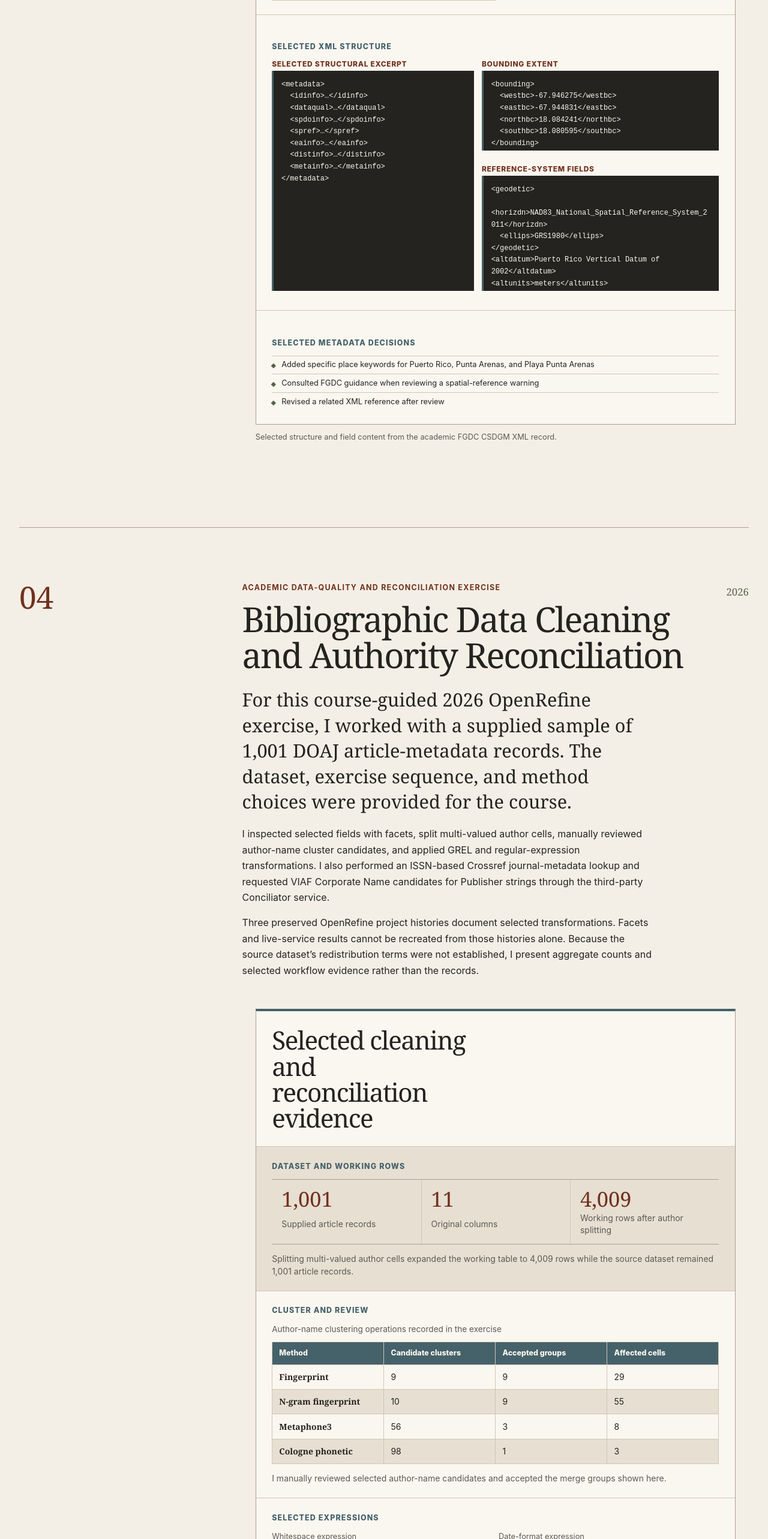
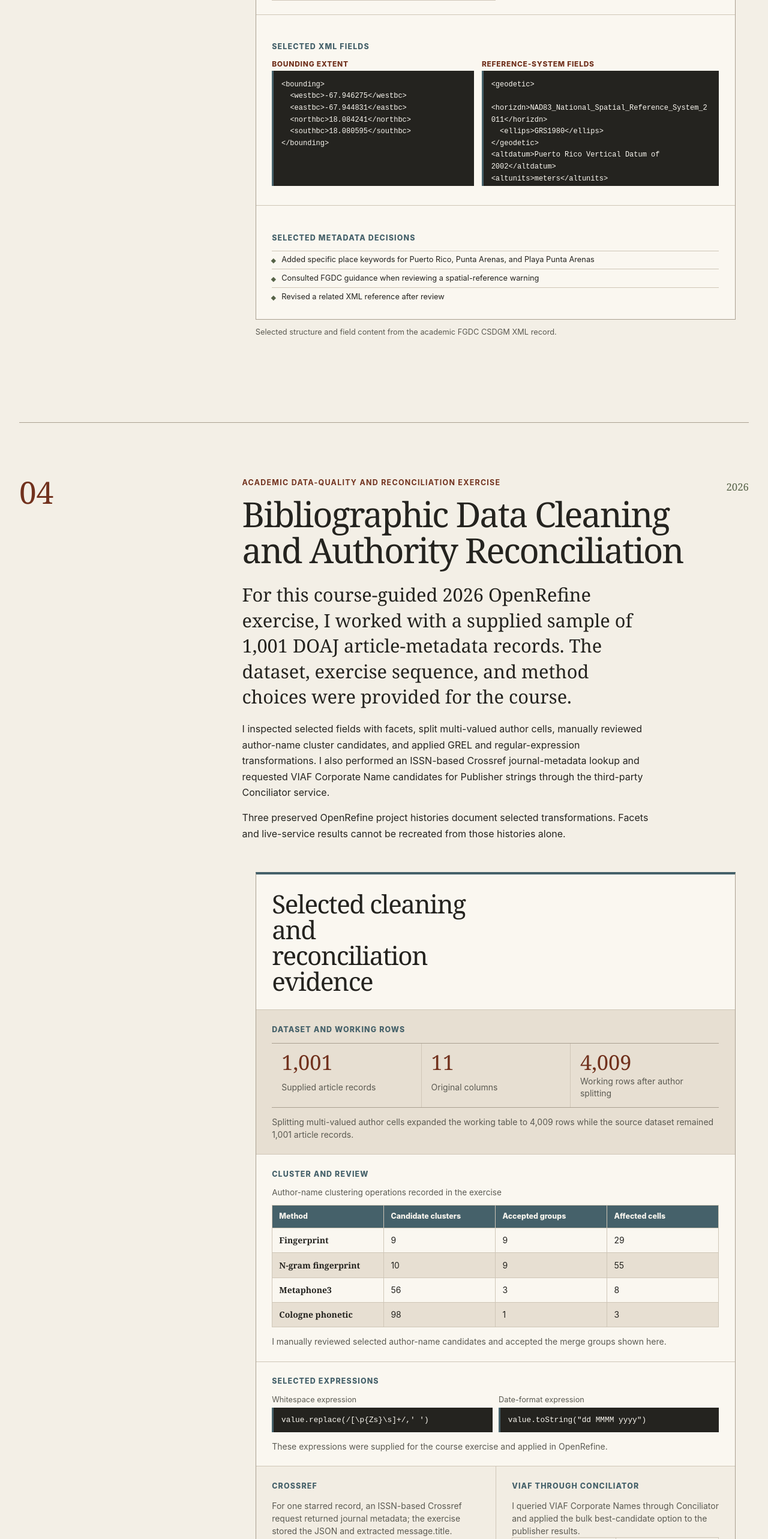
Before and after one commit to unguisdraconis/unguisdraconis.github.io, a React (Vite) app: page / in a window 1280 px wide. Shown: the part 7200-9766 px from the top of the page at 60% size. Built offline with nearby package versions, Linux system fonts and the light colour scheme.

Commit message:
refactor: tighten final evidence copy

```diff
--- a/src/components/MetadataEvidence.jsx
+++ b/src/components/MetadataEvidence.jsx
@@ -62,7 +62,7 @@ export function MetadataEvidence({ evidence, projectId }) {
         </section>
 
         <section className="metadata-section" aria-labelledby={`${projectId}-xml`}>
-          <MetadataHeading id={`${projectId}-xml`}>Selected XML structure</MetadataHeading>
+          <MetadataHeading id={`${projectId}-xml`}>Selected XML fields</MetadataHeading>
           <div className="metadata-xml-grid">
             {evidence.excerpts.map((excerpt) => (
               <XmlExcerpt key={excerpt.title} excerpt={excerpt} />
--- a/src/content/projects.js
+++ b/src/content/projects.js
@@ -195,18 +195,6 @@ export const projects = [
       ],
       excerpts: [
         {
-          title: 'Selected structural excerpt',
-          code: `<metadata>
-  <idinfo>…</idinfo>
-  <dataqual>…</dataqual>
-  <spdoinfo>…</spdoinfo>
-  <spref>…</spref>
-  <eainfo>…</eainfo>
-  <distinfo>…</distinfo>
-  <metainfo>…</metainfo>
-</metadata>`,
-        },
-        {
           title: 'Bounding extent',
           code: `<bounding>
   <westbc>-67.946275</westbc>
@@ -243,7 +231,7 @@ export const projects = [
     narrative: [
       'For this course-guided 2026 OpenRefine exercise, I worked with a supplied sample of 1,001 DOAJ article-metadata records. The dataset, exercise sequence, and method choices were provided for the course.',
       'I inspected selected fields with facets, split multi-valued author cells, manually reviewed author-name cluster candidates, and applied GREL and regular-expression transformations. I also performed an ISSN-based Crossref journal-metadata lookup and requested VIAF Corporate Name candidates for Publisher strings through the third-party Conciliator service.',
-      'Three preserved OpenRefine project histories document selected transformations. Facets and live-service results cannot be recreated from those histories alone. Because the source dataset’s redistribution terms were not established, I present aggregate counts and selected workflow evidence rather than the records.',
+      'Three preserved OpenRefine project histories document selected transformations. Facets and live-service results cannot be recreated from those histories alone.',
     ],
     evidence: {
       type: 'bibliographic-workflow',
@@ -313,7 +301,7 @@ export const projects = [
       },
       viaf: {
         summary:
-          'Publisher strings were reconciled against VIAF Corporate Name candidates through Conciliator.',
+          'I queried VIAF Corporate Names through Conciliator and applied the bulk best-candidate option to the publisher results.',
         metrics: [
           {
             value: '965',
@@ -324,7 +312,7 @@ export const projects = [
             label: 'Rows left unmatched',
           },
         ],
-        note: 'The best candidates were not validated row by row.',
+        note: 'These mappings were not verified individually.',
       },
       caption:
         'Aggregate results and selected operations from the course-guided OpenRefine exercise.',
@@ -338,8 +326,8 @@ export const projects = [
     context: 'Academic database prototype',
     narrative: [
       'For this 2024 academic project, I designed and implemented a SQLite prototype for multilingual book-recommendation data. I translated documented business rules into an entity-relationship model and a schema built from core domain tables, composite-key junctions, and imported reference tables. The seven BOOK rows are sample records used to exercise the prototype.',
-      'The project report credits an external source for the language and country reference data and states that I used it with permission. I summarize those rows here rather than republishing them.',
-      'AI assisted with generating some test records, which the report identifies as inaccurate. I therefore describe the schema and aggregate counts rather than using those records as evidence.',
+      'The project report credits an external source for the language and country reference data and states that I used it with permission.',
+      'AI assisted with generating some test records, which the report identifies as inaccurate.',
     ],
     evidence: {
       type: 'database-architecture',
@@ -386,7 +374,7 @@ export const projects = [
       integrity: {
         label: 'Foreign-key check',
         code: 'PRAGMA foreign_key_check;\n→ 0 rows returned',
-        note: 'I ran this check during a later review of the preserved database, not during the original 2024 project. Zero returned rows indicate no reported foreign-key violations.',
+        note: 'A later check of the preserved database returned no foreign-key violations.',
       },
       rules:
         'The design documents 16 intended business rules, and the implemented database captures the principal entity and junction relationships.',
--- a/src/content/studies.js
+++ b/src/content/studies.js
@@ -8,7 +8,7 @@ export const studies = [
     notes: [
       {
         label: 'Analysis and sources',
-        text: 'I used LinkedIn–World Bank source-provided indicators and OWID-provided World Bank regional classifications for descriptive rankings and comparisons, exploratory OLS modeling, diagnostic reflection, and historical visualization experiments. I used the indicators as supplied, without additional normalization or aggregation. Because source licensing was unclear, I do not redistribute the data.',
+        text: 'I used LinkedIn–World Bank source-provided indicators and OWID-provided World Bank regional classifications for descriptive rankings and comparisons, exploratory OLS modeling, diagnostic reflection, and historical visualization experiments. I used the indicators as supplied, without additional normalization or aggregation.',
       },
       {
         label: 'Reflection',
@@ -29,7 +29,7 @@ export const studies = [
       },
       {
         label: 'AI contribution',
-        text: 'AI implemented much of the application and diagnostic code. Jeremiah developed the analysis and cleaning theory, diagnosed failures, directed normalization, validated results, and made the final visual and interpretive choices.',
+        text: 'AI implemented much of the application and diagnostic code. I developed the analysis and cleaning theory, diagnosed failures, directed normalization, validated results, and made the final visual and interpretive choices.',
       },
     ],
     links: [
--- a/src/styles.css
+++ b/src/styles.css
@@ -732,10 +732,6 @@ dd {
   gap: 0.8rem;
 }
 
-.metadata-xml-block:first-child {
-  grid-row: span 2;
-}
-
 .metadata-xml-block h6 {
   margin-top: 0;
   color: var(--copper-dark);
@@ -2368,10 +2364,6 @@ dd {
   .metadata-anatomy-list li:nth-child(even) {
     padding: 0.5rem 0;
     border-left: 0;
-  }
-
-  .metadata-xml-block:first-child {
-    grid-row: auto;
   }
 
   .evidence-table thead {
```
